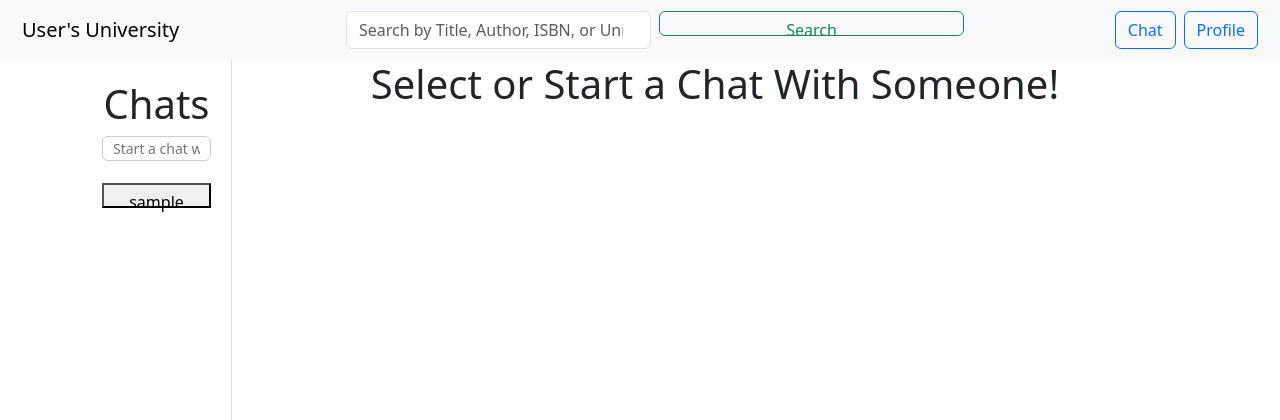
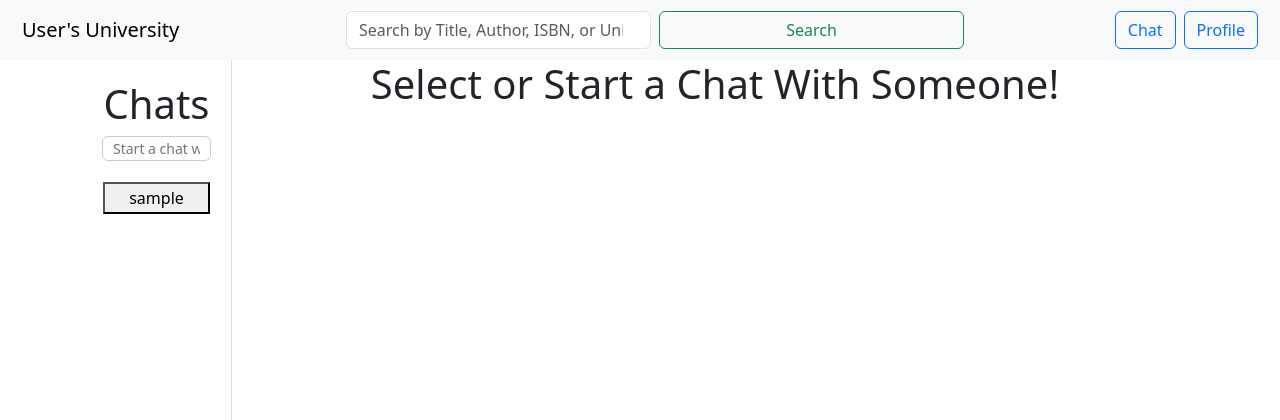
Before and after one commit to csprolesUNCC/Group_14_ITSC3155, a Django app: template DjangoProjectFiles/main_app/templates/base/chats.html in a window 1280 px wide. Shown: the top 420 px of the page. Run offline with Django 5.2, Linux system fonts and the light colour scheme; the template is opened without the code that fills it: most values are stand-ins (such as "Sample title", 1, 10 or a date in 2020).

Commit message:
style fixes

```diff
--- a/DjangoProjectFiles/main_app/templates/base/chats.html
+++ b/DjangoProjectFiles/main_app/templates/base/chats.html
@@ -15,19 +15,18 @@
         gap: 5px;
     }
 
-    .find-usr input, button {
+    .find-usr input {
         height: 25px;
     }
 
     .select-usr button {
-        width: 100%;                 /* Makes the button take up 100% of its parent container */
-        padding: 5px;                /* Adds 5px padding on all sides */
-        text-align: center;          /* Centers the text horizontally */
-        display: inline-block;       /* Ensures the button behaves like a block-level element */
+        width: 100%;
+        padding-top: 2px;
+        padding-bottom: 2px;
     }
 
     .select-usr {
-        padding-top: 2px;
+        padding: 1px;
     }
 
     .container button {
```
